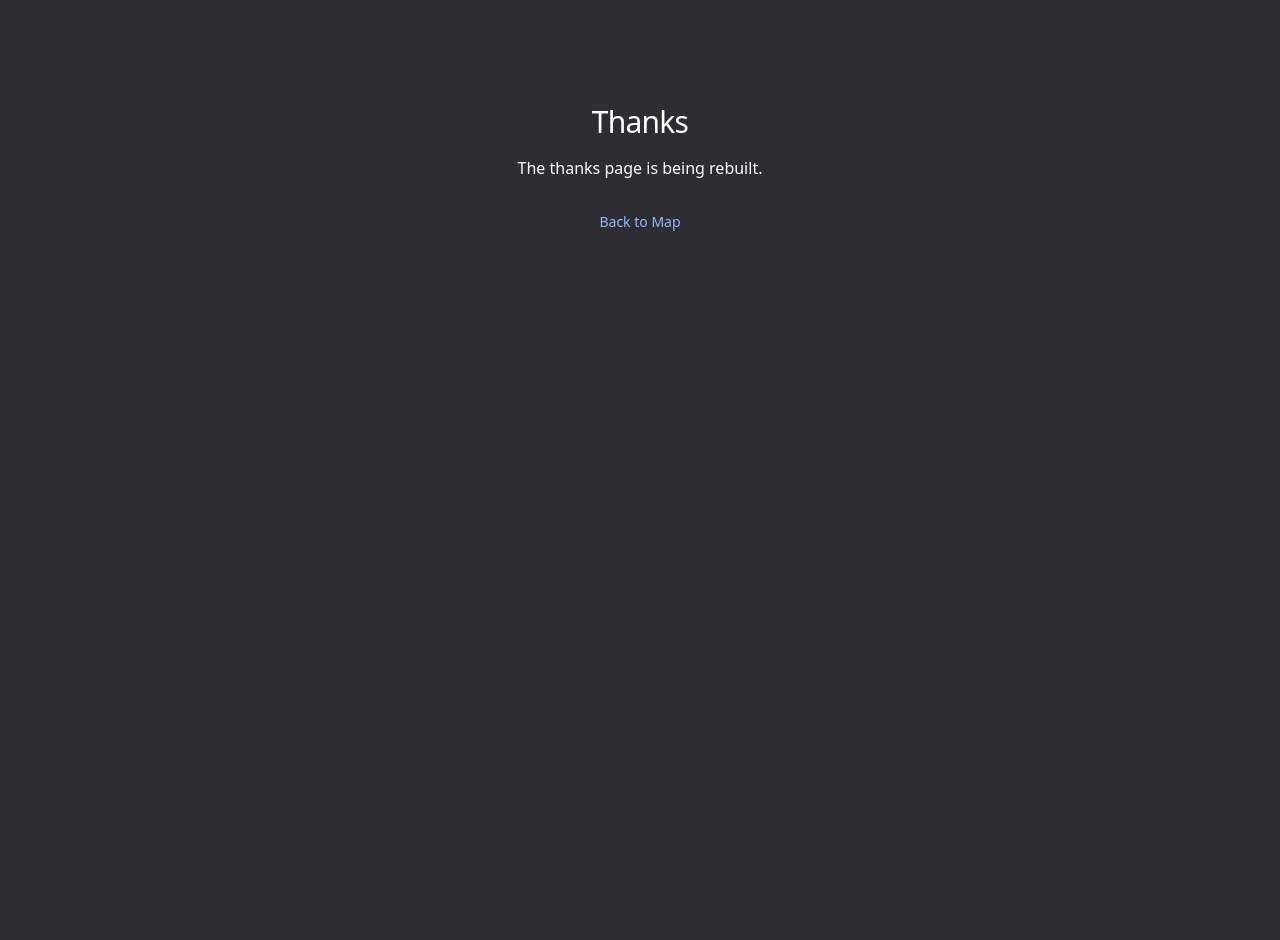
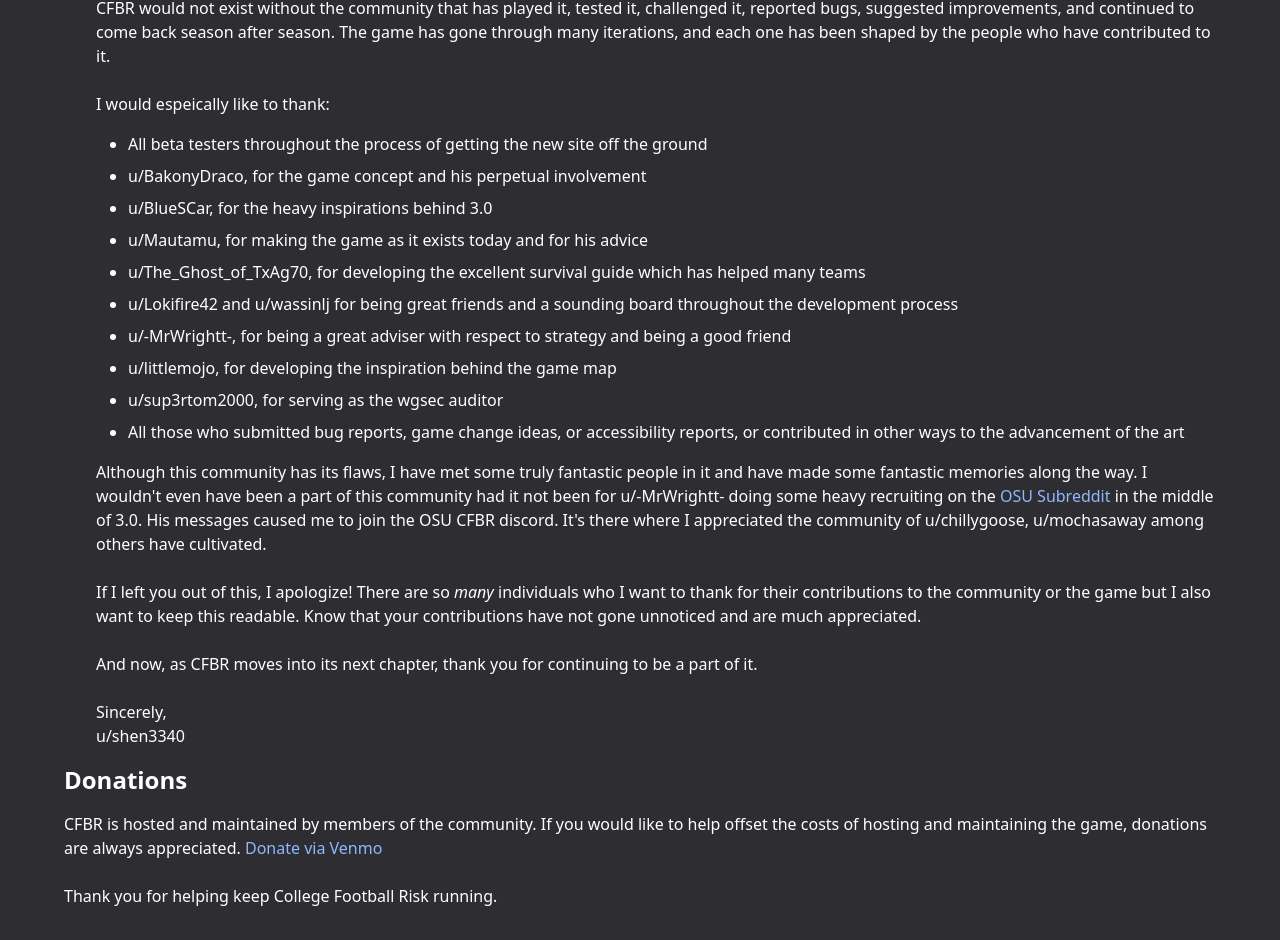
Before and after one commit to CollegeFootballRisk/CFBR, a React (Vite) app in the folder frontend/: page /thanks in a window 1280 px wide. Shown: the part 260-1200 px from the top of the page. Before the commit the page ends 800 px from the top, so only its background shows below. Built offline with nearby package versions, Linux system fonts and the light colour scheme.

Commit message:
#9 Added Thanks page

```diff
--- a/frontend/src/app/routes.tsx
+++ b/frontend/src/app/routes.tsx
@@ -5,6 +5,7 @@
 import Help from "@/features/help/pages/Help";
 import Info from "@/features/help/pages/Info";
 import Policies from "@/features/help/pages/Policies";
+import Thanks from "@/features/help/pages/Thanks";
 import Home from "@/features/home/pages/Home";
 import Odds from "@/features/odds/pages/Odds";
 import Settings from "@/features/settings/pages/Settings";
@@ -118,7 +119,7 @@
 
       {
         path: "/thanks",
-        element: <ComingSoon title="Thanks" description="The thanks page is being rebuilt." />,
+        element: <Thanks />,
       },
 
       {
--- /dev/null
+++ b/frontend/src/features/help/pages/Thanks.tsx
@@ -0,0 +1,90 @@
+// SPDX-License-Identifier: MPL-2.0
+
+import { Link } from "@/shared/components/Link";
+import PageContainer from "@/shared/layouts/PageContainer";
+
+export default function Thanks() {
+  return (
+    <PageContainer>
+      <h1 className="my-4 text-4xl font-bold">Thank You</h1>
+      <h2 className="my-4 text-2xl font-bold">A letter from lead developer u/shen3340</h2>
+
+      <div className="ml-8">
+        <p>
+          On behalf of the Game Mods and Game Devs, I would like to sincerely thank you for
+          participating in the newest iteration of College Football Risk. Without you, the new
+          version never could have happened.
+        </p>
+        <br />
+        <p>
+          CFBR would not exist without the community that has played it, tested it, challenged it,
+          reported bugs, suggested improvements, and continued to come back season after season. The
+          game has gone through many iterations, and each one has been shaped by the people who have
+          contributed to it.
+        </p>
+        <br />
+        <p>I would espeically like to thank:</p>
+        <ul className="list-disc space-y-2 py-4 pl-8">
+          <li>All beta testers throughout the process of getting the new site off the ground</li>
+          <li>u/BakonyDraco, for the game concept and his perpetual involvement</li>
+          <li>u/BlueSCar, for the heavy inspirations behind 3.0</li>
+          <li>u/Mautamu, for making the game as it exists today and for his advice</li>
+          <li>
+            u/The_Ghost_of_TxAg70, for developing the excellent survival guide which has helped many
+            teams
+          </li>
+          <li>
+            u/Lokifire42 and u/wassinlj for being great friends and a sounding board throughout the
+            development process
+          </li>
+          <li>
+            u/-MrWrightt-, for being a great adviser with respect to strategy and being a good
+            friend
+          </li>
+          <li>u/littlemojo, for developing the inspiration behind the game map</li>
+          <li>u/sup3rtom2000, for serving as the wgsec auditor</li>
+          <li>
+            All those who submitted bug reports, game change ideas, or accessibility reports, or
+            contributed in other ways to the advancement of the art
+          </li>
+        </ul>
+        <p>
+          Although this community has its flaws, I have met some truly fantastic people in it and
+          have made some fantastic memories along the way. I wouldn't even have been a part of this
+          community had it not been for u/-MrWrightt- doing some heavy recruiting on the{" "}
+          <Link external href="https://www.reddit.com/r/OSU/">
+            OSU Subreddit
+          </Link>{" "}
+          in the middle of 3.0. His messages caused me to join the OSU CFBR discord. It's there
+          where I appreciated the community of u/chillygoose, u/mochasaway among others have
+          cultivated.
+        </p>
+        <br />
+        <p>
+          If I left you out of this, I apologize! There are so <i>many</i> individuals who I want to
+          thank for their contributions to the community or the game but I also want to keep this
+          readable. Know that your contributions have not gone unnoticed and are much appreciated.
+        </p>
+        <br />
+        <p>
+          And now, as CFBR moves into its next chapter, thank you for continuing to be a part of it.
+        </p>
+        <br />
+        <p>
+          Sincerely, <br /> u/shen3340
+        </p>
+      </div>
+
+      <h2 className="my-4 text-2xl font-bold">Donations</h2>
+      <p>
+        CFBR is hosted and maintained by members of the community. If you would like to help offset
+        the costs of hosting and maintaining the game, donations are always appreciated.{" "}
+        <Link external href="https://venmo.com/shen3340">
+          Donate via Venmo
+        </Link>{" "}
+      </p>
+      <br />
+      <p>Thank you for helping keep College Football Risk running.</p>
+    </PageContainer>
+  );
+}
--- a/frontend/src/shared/components/Sidebar/Sidebar.tsx
+++ b/frontend/src/shared/components/Sidebar/Sidebar.tsx
@@ -74,7 +74,7 @@
         </Link>
         <Link
           external
-          href="https://github.com/CollegeFootballRisk/"
+          href="https://github.com/CollegeFootballRisk/cfbr"
           aria-label="College Football Risk GitHub"
         >
           <GitHubIcon />
```
